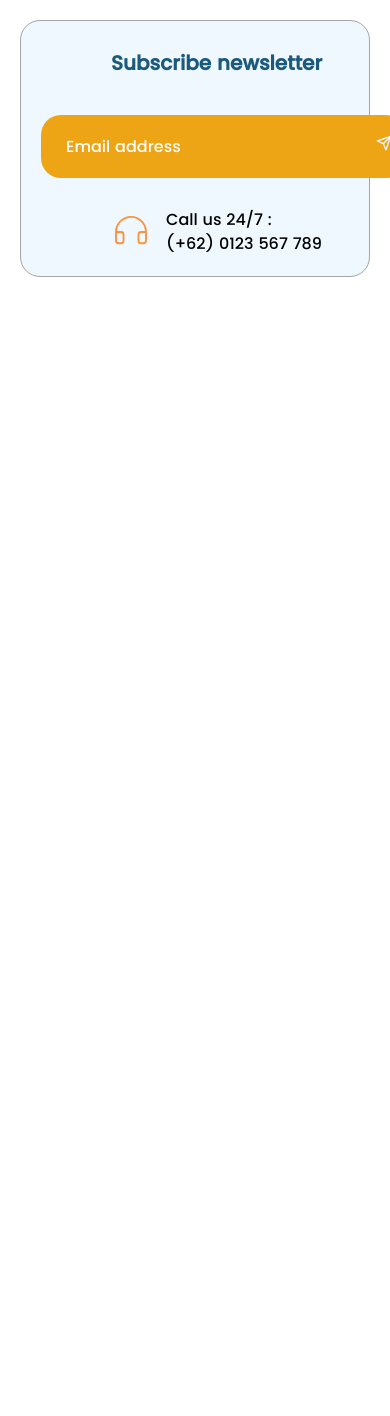
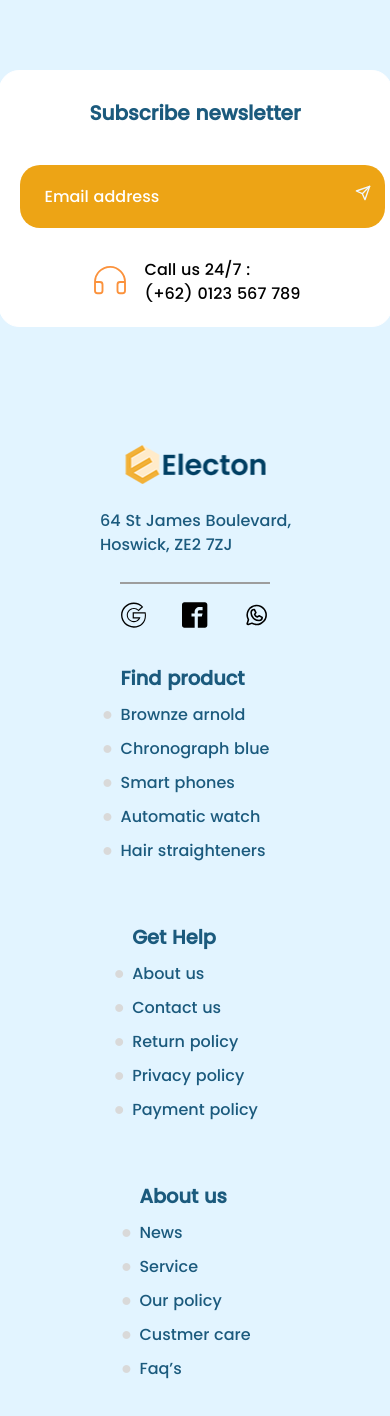
Before and after one commit to Learnwithusmansagheer/electofigma, a React (Create React App) app: page / in a window 390 px wide. Shown: the top 1416 px of the page. Before the commit the page ends 844 px from the top, so only its background shows below. Built offline with nearby package versions, Linux system fonts and the light colour scheme.

Commit message:
feat:complete the footer and responsive it

```diff
--- a/src/App.js
+++ b/src/App.js
@@ -3,13 +3,16 @@ import './App.css';
 
 import Landing from './component/pages/landingPage/Landing';
 import Subscribe from './component/subscribe/Subscribe'
+import Footer from './component/footer/Footer';
 
 function App() {
   return (
     <>
       {/* <Landing /> */}
 
-  <Subscribe/>
+
+
+  <Footer/>
     </>
   );
 }
--- a/src/component/footer/Footer.js
+++ b/src/component/footer/Footer.js
@@ -0,0 +1,63 @@
+import React from 'react';
+import Productlist from '../../component/footerlist/Productlist';
+import images1 from '../../assests/images/footerElecton.png';
+import Subscribe from '../subscribe/Subscribe';
+import { SlSocialGoogle } from "react-icons/sl";
+import { ImFacebook2 } from "react-icons/im";
+import { PiWhatsappLogo } from "react-icons/pi";
+import './footer.css';
+
+export default function Footer() {
+    const info = [
+        {
+            heading: 'Find product',
+            items: ['Brownze arnold', 'Chronograph blue', 'Smart phones', 'Automatic watch', 'Hair straighteners']
+        },
+        {
+            heading: 'Get Help',
+            items: ['About us', 'Contact us', 'Return policy', 'Privacy policy', 'Payment policy']
+        },
+        {
+            heading: 'About us',
+            items: ['News', 'Service', 'Our policy', 'Custmer care', 'Faq’s']
+        }
+    ];
+
+    return (
+        <>
+            <div className="mainSetting-footer">
+                <div className="subcribe">
+                    <Subscribe />
+                </div>
+
+                <div className="footer_main">
+
+                    <div className="contact_footer">
+                        <div className="img">
+                            <img src={images1} alt="Footer Logo" />
+                        </div>
+                        <div className="contact">
+                            <p style={{ color: 'rgba(27, 90, 125, 1)' }}>64 St James Boulevard, Hoswick, ZE2 7ZJ</p>
+                        </div>
+                        <div className="socail-img">
+                            <div className="set flex gap-9 py-4">
+                                <SlSocialGoogle className='google size-8 hover:text-white hover:bg-red-950' />
+                                <ImFacebook2 className='face size-8 hover:text-blue-950' />
+                                <PiWhatsappLogo className='whatsapp size-8 hover:text-white hover:bg-green-700 rounded-full' />
+                            </div>
+                        </div>
+                    </div>
+                    <div className="productList_setting">
+                        {info.map((item, index) => (
+                            <Productlist
+                                key={index}
+                                heading={item.heading}
+                                items={item.items}
+                            />
+                        ))}
+                    </div>
+                </div>
+            </div>
+        </>
+    );
+}
--- /dev/null
+++ b/src/component/footer/footer.css
@@ -0,0 +1,91 @@
+.mainSetting-footer{
+    display: flex;
+    flex-direction: column;
+    justify-content: center;
+    align-items: center;
+    width: 100%;
+    background-color: rgba(226, 244, 255, 1);
+    padding: 50px 0;
+    gap: 47px;
+}
+.contact_footer{
+    display: flex;
+    flex-direction: column;
+    width:250px ;
+    height: 200px;
+    gap: 25px;
+}
+.socail-img{
+    width: 250px;
+height: 0px;
+gap: 0px;
+border: 1px 0px 0px 0px;
+opacity: 0px;
+border: 1px solid rgba(157, 157, 157, 1);
+
+
+}
+.productList_setting{
+    display: flex;
+    justify-content: space-between;
+
+    width: 70%;
+    align-items: start;
+    flex-wrap: wrap;
+
+}
+.footer_main{
+    height: auto;
+    width: 90%;
+    padding: 20px;
+    height: auto;
+    display: flex;
+    flex-wrap: wrap;
+
+    justify-content: space-between;
+    /* margin: 50px; */
+
+}
+.contact{
+    display: flex;
+}
+@media screen and (max-width:1024px) {
+    .footer_main{
+        align-items: center;
+        justify-content: center;
+    }
+    .productList_setting{
+        align-items: center;
+        justify-content: center;
+        width: auto;
+        gap: 50px;
+    }
+}
+@media screen and (max-width:400px) {
+    .footer_main{
+        align-items: center;
+        justify-content: center;
+        gap: 50px;
+    }
+
+    .productList_setting{
+        align-items: center;
+        justify-content: center;
+        flex-direction: column;
+        width: auto;
+        gap: 50px;
+    }
+
+    .socail-img{
+        width: 150px;
+    }
+    .contact_footer{
+        align-items: center;
+        justify-content: center;
+    }
+    .contact{
+        align-items: center;
+        justify-content: center;
+        margin-left: 30px;
+    }
+}
--- /dev/null
+++ b/src/component/footerlist/Productlist.js
@@ -0,0 +1,21 @@
+import React from 'react';
+import './productlist.css';
+
+export default function Productlist({ heading, items }) {
+    return (
+        <div>
+            <div className="productlist">
+                <div className="heading">
+                    <h1>{heading}</h1>
+                </div>
+                <div className="list flex flex-col">
+                    <ul className='ul'>
+                        {items.map((item, index) => (
+                            <li className='custom-list-item  list-disc list-inside ' key={index}>{item}</li>
+                        ))}
+                    </ul>
+                </div>
+            </div>
+        </div>
+    );
+}
--- /dev/null
+++ b/src/component/footerlist/productlist.css
@@ -0,0 +1,38 @@
+.productlist{
+    display: flex;
+    flex-direction: column;
+    align-items: start;
+
+}
+.heading h1 {
+
+    font-size: 19.38px;
+    font-weight: 600;
+    line-height: 29.07px;
+    text-align: left;
+    color:
+        rgba(27, 90, 125, 1);
+    margin-bottom: 10px;
+}
+
+.custom-list-item {
+
+    list-style-type: none;
+    position: relative;
+    color: rgba(27, 90, 125, 1);
+    margin-bottom: 10px;
+
+}
+
+.custom-list-item::before {
+    content: '•';
+    color: rgba(217, 217, 217, 1);
+    font-size: 30px;
+    position: absolute;
+    left: -20px;
+    top: -10px;
+
+}
+@media screen and (max-width:400px) {
+
+}
--- a/src/component/pages/landingPage/Landing.js
+++ b/src/component/pages/landingPage/Landing.js
@@ -52,9 +52,6 @@ export default function Landing() {
             <h1>Last news</h1>
             <h2> view all</h2>
           </div>
-
-
-
         </div>
         <div className="produced">
             <CallProduced />
--- a/src/component/subscribe/subscribe.css
+++ b/src/component/subscribe/subscribe.css
@@ -14,9 +14,9 @@
     justify-content: space-evenly;
     height: 139px;
     border-radius: 20px;
-    width: 80%;
-    background-color: aliceblue;
-    border: 1px solid rgb(167, 163, 163);
+    width: 1350px;
+    background-color: rgba(255, 255, 255, 1);
+    border: 1px solid rgb(255, 255, 255);
     padding: 20px;
     flex-wrap: wrap;
 }
```
Also changed, not shown: src/assests/images/footerElecton.png (added).
